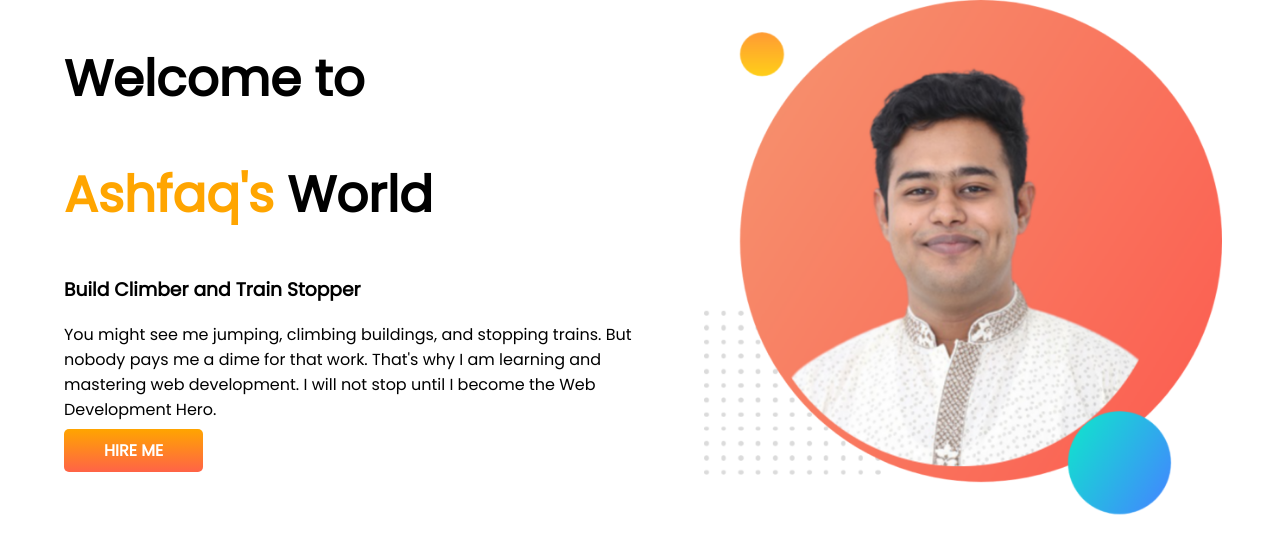
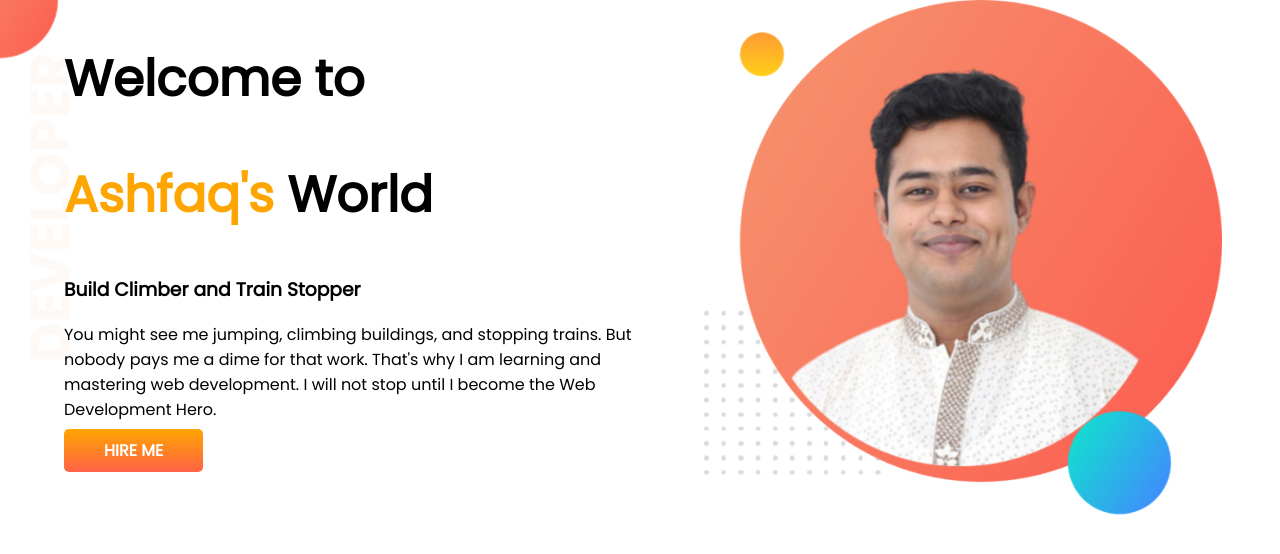
Before and after one commit to hossainashfaq/developer_portfolio, a plain HTML site: page index.html in a window 1280 px wide. Drawn offline with Linux system fonts and the light colour scheme; the site is published under a folder, as on GitHub Pages, so addresses that start at the root find nothing.

Commit message:
added banner

```diff
--- a/style.css
+++ b/style.css
@@ -28,6 +28,6 @@ section{
     color: white;
 }
 .top-banner{
-    background-image: url(/image/top-banner.png);
+    background-image: url(./image/top-banner.png);
     background-repeat: no-repeat;
 }
```
